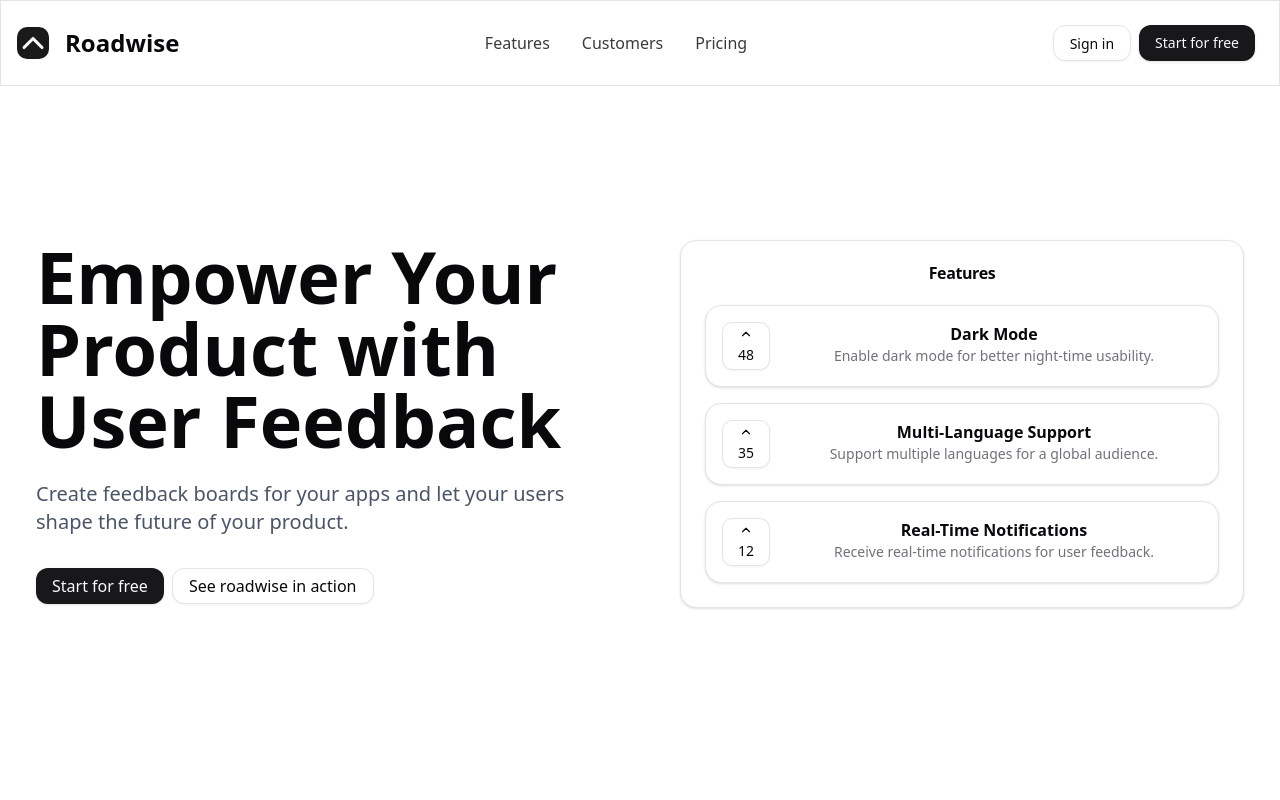
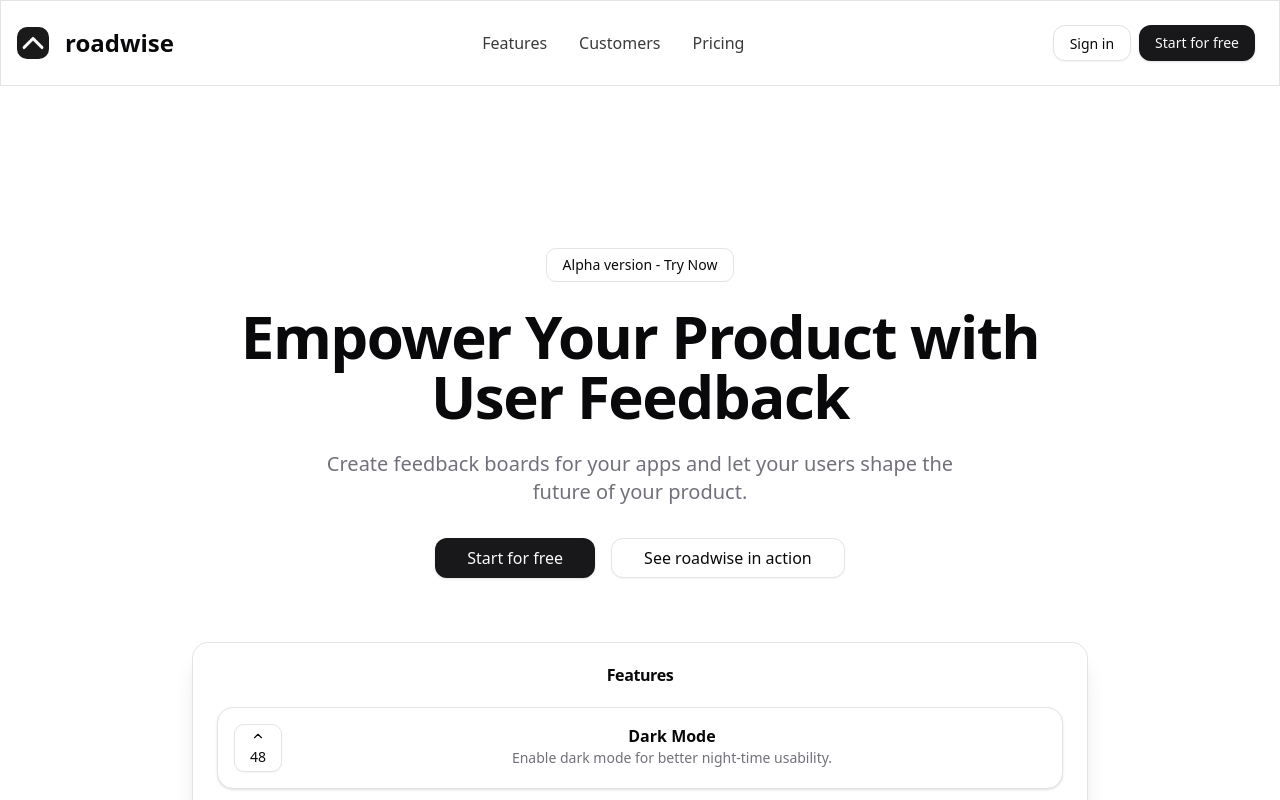
Before and after one commit to roadwise-dev/roadwise, a Next.js app: page / in a window 1280 px wide. Shown: the top 800 px of the page. Built offline with nearby package versions, Linux system fonts and the light colour scheme.

Commit message:
style: change outline button on hover, change hero to be centered

```diff
--- a/components/landing/hero.tsx
+++ b/components/landing/hero.tsx
@@ -1,36 +1,44 @@
-import Link from "next/link";
-import FeatureCard from "../implemented/feature-card";
-import { Button } from "../ui/button";
-import { Card, CardContent, CardHeader, CardTitle } from "../ui/card";
+import Link from "next/link"
+import FeatureCard from "../implemented/feature-card"
+import { Button } from "../ui/button"
+import { Card, CardContent, CardHeader, CardTitle } from "../ui/card"
+import { Badge } from "@/components/ui/badge"
 
 const slogan = {
   title: "Empower Your Product with User Feedback",
-  description:
-    "Create feedback boards for your apps and let your users shape the future of your product.",
-};
+  description: "Create feedback boards for your apps and let your users shape the future of your product.",
+}
 
 export default function Hero() {
   return (
-    <section className="py-32 md:py-60 text-center">
-      <div className="grid grid-cols-1 md:grid-cols-2 gap-8 md:gap-20">
-        <div className="text-center md:text-left">
-          <h1 className="text-5xl md:text-7xl font-bold mb-6">{slogan.title}</h1>
-          <p className="text-xl text-gray-600 mb-8">{slogan.description}</p>
-          <div className="flex flex-col md:flex-row gap-2">
-            <Button className="w-full md:w-fit rounded-lg text-md">
-              <Link href="/signup">Start for free</Link>
-            </Button>
-            <Button className="w-full md:w-fit rounded-lg text-md" variant="outline">
-              <Link href="/app/roadwise">See roadwise in action</Link>
-            </Button></div>
+    <section className="py-20 mt-30 md:py-32 container px-4 md:px-6">
+      <div className="flex flex-col items-center text-center max-w-4xl mx-auto">
+        <Badge variant="outline" className="mb-6 px-4 py-1.5 text-sm font-medium">Alpha version - Try Now</Badge>
+
+        {/* Centered text */}
+        <h1 className="text-4xl md:text-6xl font-bold mb-6 tracking-tight">{slogan.title}</h1>
+        <p className="text-xl text-muted-foreground mb-8 max-w-2xl">{slogan.description}</p>
+
+        {/* Centered buttons */}
+        <div className="flex flex-col sm:flex-row gap-4 mb-16 w-full max-w-md justify-center">
+          <Button className="w-full sm:w-auto rounded-lg text-md" size="lg">
+            <Link href="/signup">Start for free</Link>
+          </Button>
+          <Button className="w-full sm:w-auto rounded-lg text-md" variant="outline" size="lg">
+            <Link href="/app/roadwise">See roadwise in action</Link>
+          </Button>
         </div>
-        <InteractiveBoard />
+
+        {/* Big screenshot below */}
+        <div className="w-full max-w-5xl mx-auto shadow-xl rounded-xl overflow-hidden border">
+          <InteractiveBoard />
+        </div>
       </div>
-    </section >
-  );
+    </section>
+  )
 }
 
-const name = "Features";
+
 const features = [
   {
     id: "1",
@@ -50,13 +58,13 @@
     description: "Receive real-time notifications for user feedback.",
     upvotes: 12,
   },
-];
+]
 
 function InteractiveBoard() {
   return (
-    <Card className="h-full">
+    <Card className="h-full border-0 shadow-none">
       <CardHeader>
-        <CardTitle>{name}</CardTitle>
+        <CardTitle>Features</CardTitle>
       </CardHeader>
       <CardContent className="space-y-4">
         {features.map((feature) => (
@@ -64,5 +72,5 @@
         ))}
       </CardContent>
     </Card>
-  );
+  )
 }
--- a/components/landing/navbar.tsx
+++ b/components/landing/navbar.tsx
@@ -24,7 +24,7 @@
             height={32}
             className="rounded-md opacity-90"
           />
-          <span className="text-2xl font-bold ml-4 k">Roadwise</span>
+          <span className="text-2xl font-bold ml-4 k">roadwise</span>
         </Link>
 
         {/* Desktop Navigation - hidden on mobile */}
--- a/components/ui/button.tsx
+++ b/components/ui/button.tsx
@@ -14,7 +14,7 @@
         destructive:
           "bg-destructive text-destructive-foreground shadow-xs hover:bg-destructive/90",
         outline:
-          "border border-input bg-background shadow-xs hover:bg-accent hover:text-accent-foreground",
+          "border border-input bg-background shadow-xs hover:border-foreground/50",
         secondary:
           "bg-secondary text-secondary-foreground shadow-xs hover:bg-secondary/80",
         ghost: "hover:bg-accent hover:text-accent-foreground",
@@ -36,7 +36,7 @@
 
 export interface ButtonProps
   extends React.ButtonHTMLAttributes<HTMLButtonElement>,
-    VariantProps<typeof buttonVariants> {
+  VariantProps<typeof buttonVariants> {
   asChild?: boolean;
 }
 
```
